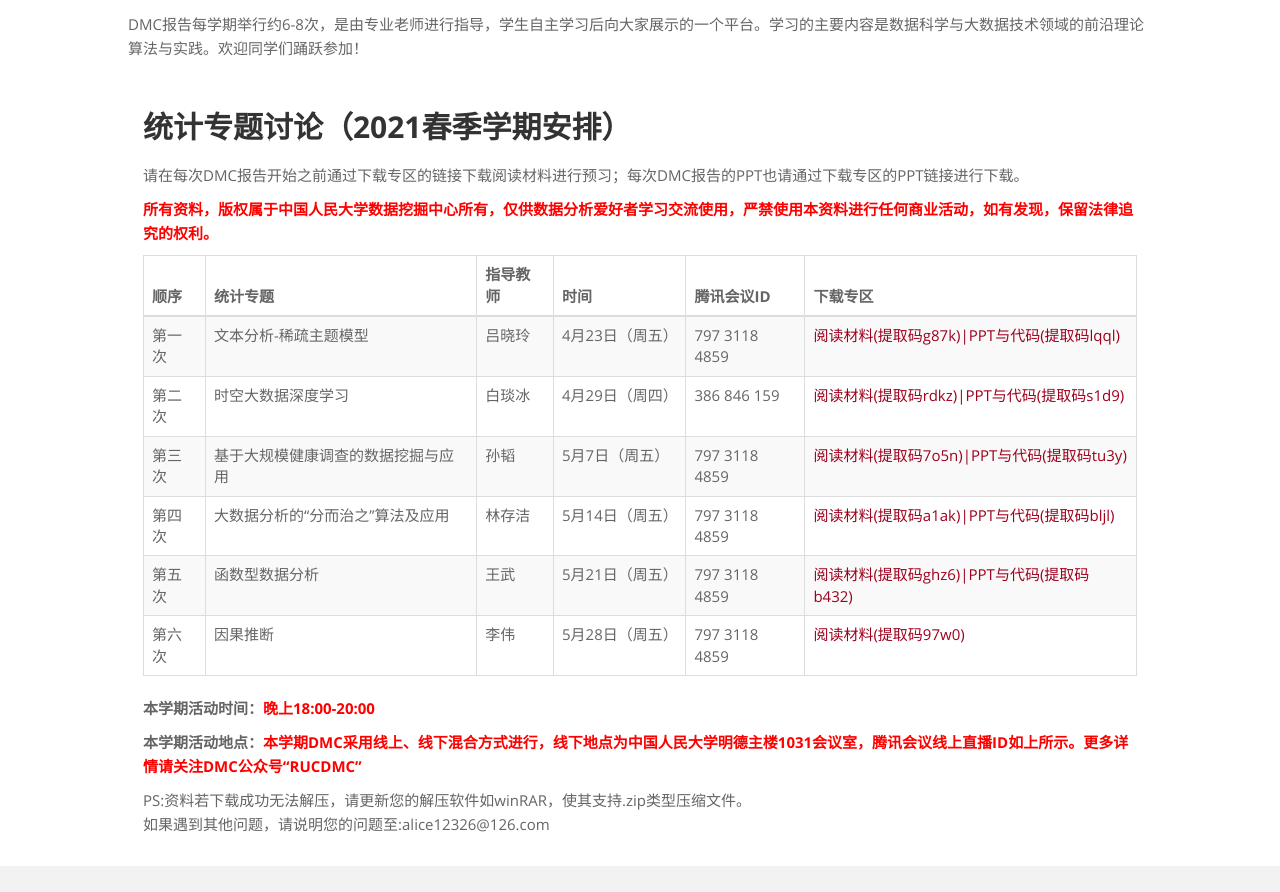
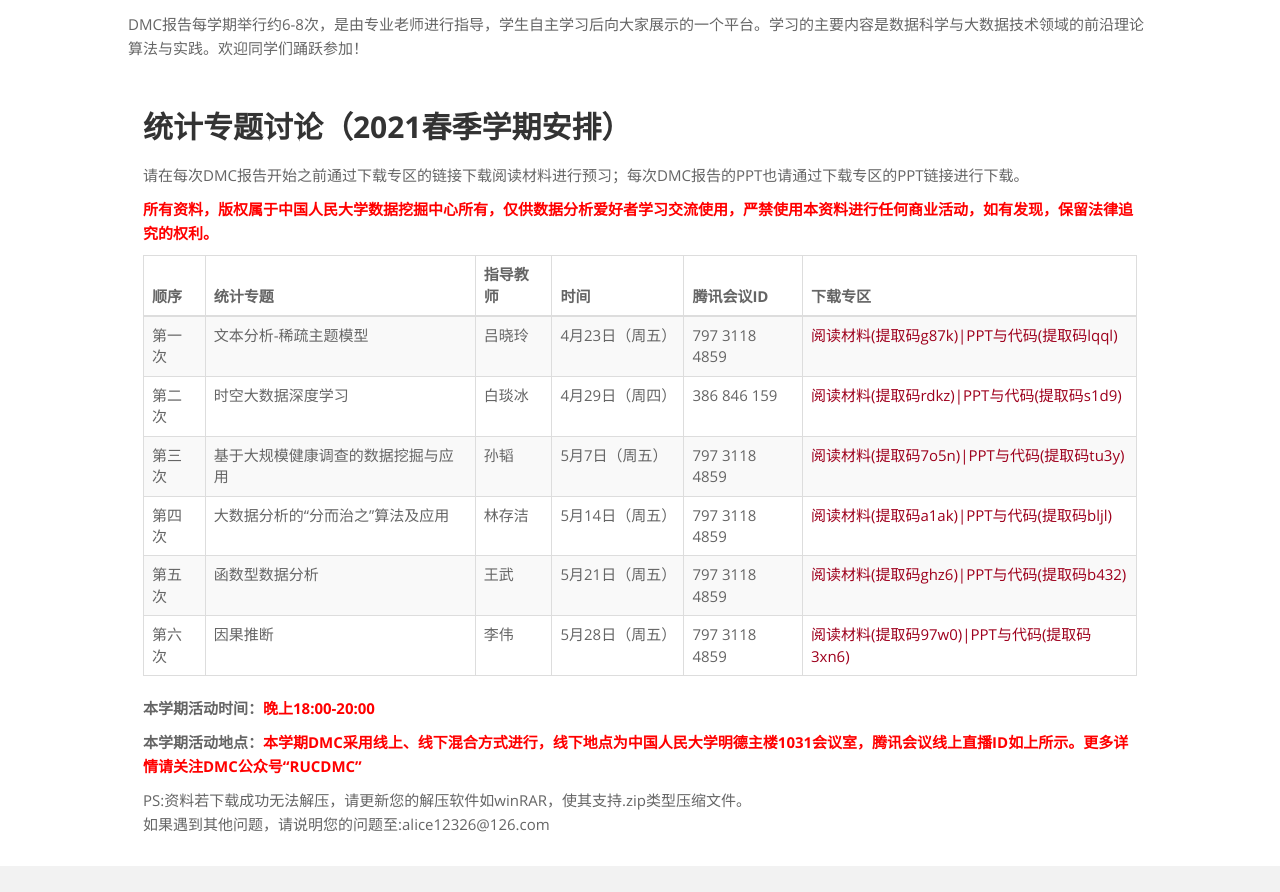
Before and after one commit to rucdmc/rucdmc.github.io, a Jekyll site: the page built from index.html, in a window 1280 px wide, cut to the strip 387-1279 px from the top of the page. Built offline with Jekyll 4.4.1, drawn with Linux system fonts in a browser that asks for light colours.

Commit message:
Update index.html

```diff
--- a/index.html
+++ b/index.html
@@ -142,7 +142,7 @@ layout: default
             <td>李伟</td>
             <td>5月28日（周五）</td>
             <td>797 3118 4859</td>
-            <td><a href="https://pan.baidu.com/s/1S9KARshDDckoCv8F6vnGWQ">阅读材料(提取码97w0)</a></td>
+            <td><a href="https://pan.baidu.com/s/1S9KARshDDckoCv8F6vnGWQ">阅读材料(提取码97w0)|<a href="https://pan.baidu.com/s/1l_OkitIrVWdICVVOXA-o7A">PPT与代码(提取码3xn6)</a></td>
         </tr>
     </tbody>
 </table>
```
